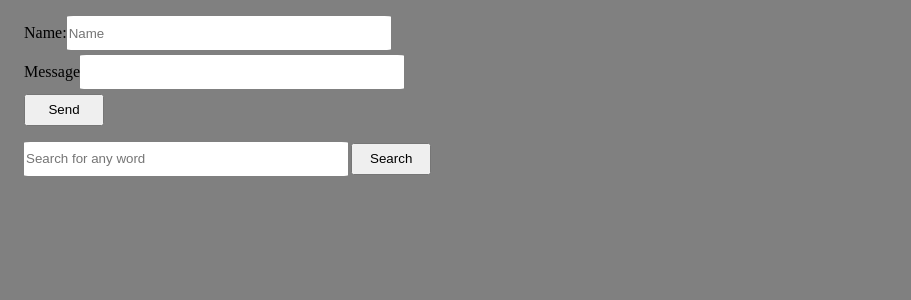
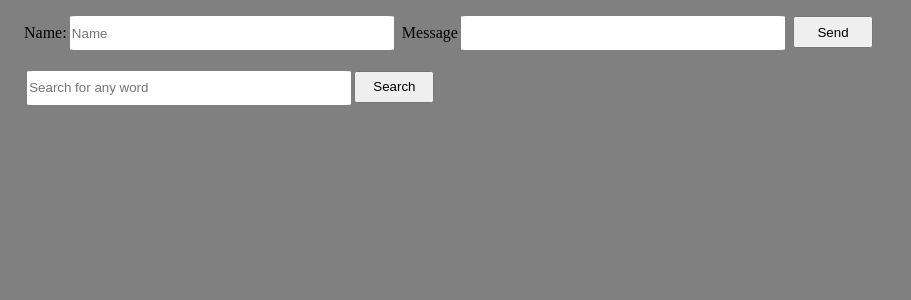
Before and after one commit to bkarimii/chat-server-react, a React (Vite) app in the folder chat-server/: page / in a window 1280 px wide. Shown: the top 300 px of the page, without its empty margins (0-911 px from the left). Built offline with nearby package versions, Linux system fonts and the light colour scheme.

Commit message:
minor adjustments

```diff
--- a/chat-server/src/App.jsx
+++ b/chat-server/src/App.jsx
@@ -2,11 +2,13 @@ import react from "react";
 import { useState, useEffect } from "react";
 import MsgForm from "./MsgForm/MsgForm";
 import "./App.css";
+import SearchMsg from "./SearchMsg/SearchMsg";
 
 export default function App() {
   return (
     <>
       <MsgForm />
+      <SearchMsg />
     </>
   );
 }
--- a/chat-server/src/MsgForm/MsgForm.css
+++ b/chat-server/src/MsgForm/MsgForm.css
@@ -1,14 +1,17 @@
 form{
     margin: 1rem;
+    display: flex;
 }
 div{
     margin-bottom: .3rem;
+    margin-right: .5rem;
 }
 input{
     width: 20rem;
     height: 2rem;
     border-radius: 2%;
     border-style: none;
+    margin-left: .2rem;
 }
 
 label{
--- a/chat-server/src/MsgForm/MsgForm.jsx
+++ b/chat-server/src/MsgForm/MsgForm.jsx
@@ -76,7 +76,6 @@ export default function MsgForm() {
         </div>
         <button type="submit">Send</button>
       </form>
-      <SearchMsg />
     </>
   );
 }
```
